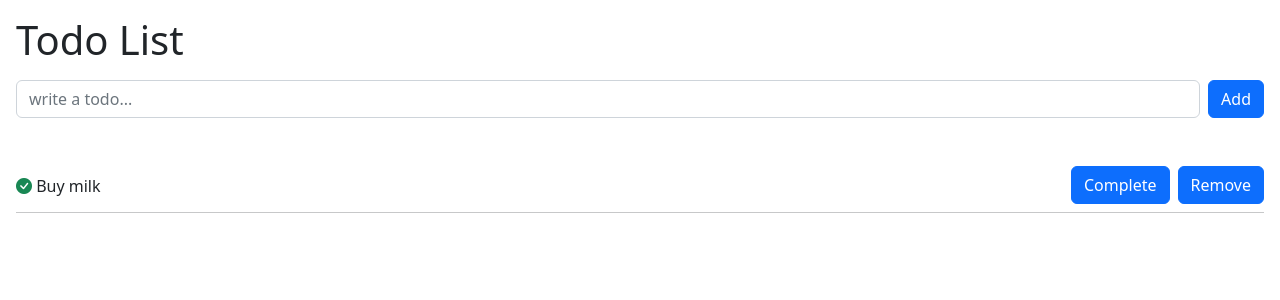
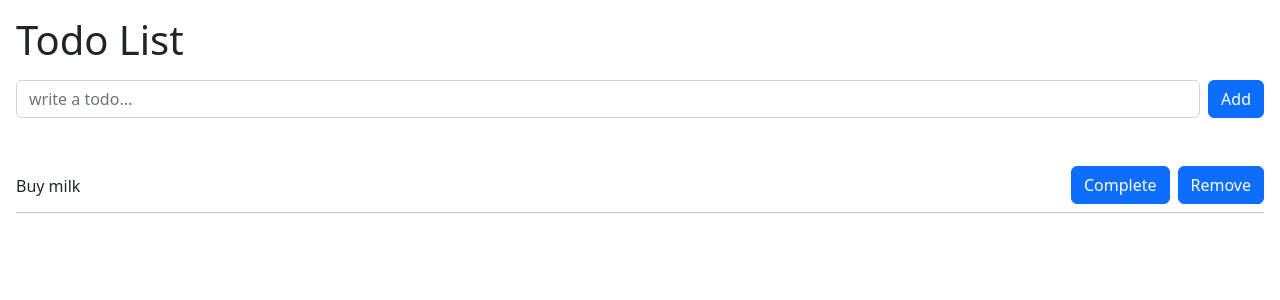
Before and after one commit to skoleni-angular-cz/zaklady-angularu-1, an Angular app: page / in a window 1280 px wide. Shown: the top 300 px of the page. Built offline with nearby package versions, Linux system fonts and the light colour scheme.

Commit message:
4 - Added structural directives and NgClass attribute directive

```diff
--- a/src/app/app.component.html
+++ b/src/app/app.component.html
@@ -13,6 +13,7 @@
 </div>
 
 <app-todo-item
+  *ngFor="let todoItem of todoItems"
   [todoItem]="todoItem"
   (todoCompleted)="onTodoCompleted($event)"
   (todoRemoved)="onTodoRemove($event)"
--- a/src/app/app.component.ts
+++ b/src/app/app.component.ts
@@ -7,11 +7,13 @@ import { TodoItem } from './todo.model';
   styleUrls: ['./app.component.css'],
 })
 export class AppComponent {
-  todoItem: TodoItem = {
-    id: 1,
-    title: 'Buy milk',
-    completed: false,
-  };
+  todoItems: TodoItem[] = [
+    {
+      id: 1,
+      title: 'Buy milk',
+      completed: false,
+    }
+  ];
 
   onTodoNameChange(todoName: string) {
     // todo implement
--- a/src/app/todo-item/todo-item.component.html
+++ b/src/app/todo-item/todo-item.component.html
@@ -1,8 +1,13 @@
 <div>
   <div class="d-flex my-2">
     <div class="d-inline-block mr-auto flex-grow-1 pt-2">
-      <i class="bi bi-check-circle-fill text-success"></i>
-      {{ todoItem.title }}
+      <i
+        *ngIf="todoItem.completed"
+        class="bi bi-check-circle-fill text-success"
+      ></i>
+      <span [class.text-success]="todoItem.completed">
+        {{ todoItem.title }}
+      </span>
     </div>
     <app-my-button [label]="'Complete'" (buttonClicked)="onCompleteButtonClicked()"></app-my-button>
     <app-my-button [label]="'Remove'" (buttonClicked)="onRemoveButtonClicked()"></app-my-button>
```
